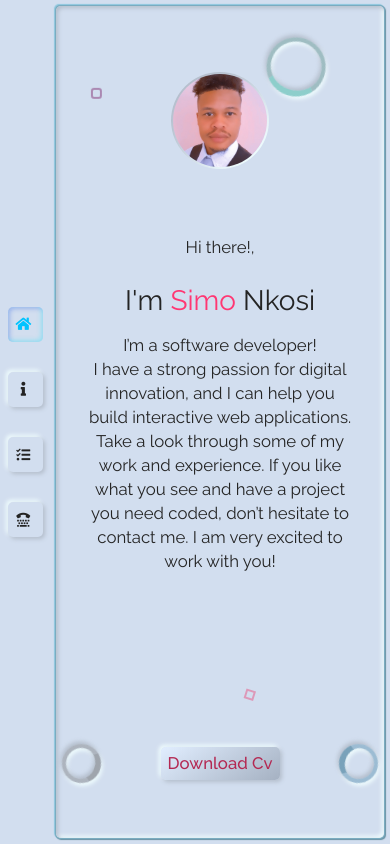
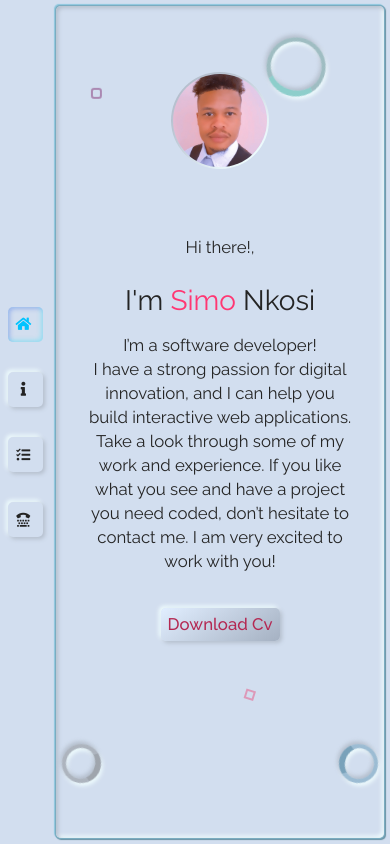
Before and after one commit to KDlamini/Portfolio, a React (Create React App) app: page / in a window 390 px wide. Built offline with nearby package versions, Linux system fonts and the light colour scheme.

Commit message:
Adjust homepage responsiveness.

```diff
--- a/src/styles/homepage/Home.css
+++ b/src/styles/homepage/Home.css
@@ -1,14 +1,11 @@
 @import url("https://fonts.googleapis.com/css2?family=Fredoka+One&family=Montserrat:ital,wght@0,100;0,200;0,300;0,400;0,500;0,600;0,700;0,800;0,900;1,100;1,200;1,300;1,400;1,500;1,600;1,700;1,800;1,900&family=Poppins:ital,wght@0,100;0,200;0,300;0,400;0,500;0,600;0,700;0,800;0,900;1,100;1,200;1,300;1,400;1,500;1,600;1,700;1,800;1,900&family=Raleway:ital,wght@0,100;0,200;0,300;0,400;0,500;0,600;0,700;0,800;0,900;1,100;1,200;1,300;1,400;1,500;1,600;1,700;1,800;1,900&family=Roboto+Slab:wght@100;200;300;400;500;600;700;800;900&display=swap");
-
 .banner {
   display: -webkit-box;
+  display: -ms-flexbox;
   display: flex;
   -webkit-box-align: center;
       -ms-flex-align: center;
           align-items: center;
-  -webkit-box-pack: justify;
-  -ms-flex-pack: justify;
-  justify-content: space-between;
   color: #242424;
   width: 100%;
   background: #d2deef;
@@ -24,23 +21,18 @@
       -ms-flex: 3;
           flex: 3;
   display: -webkit-box;
+  display: -ms-flexbox;
   display: flex;
   -webkit-box-orient: vertical;
   -webkit-box-direction: normal;
       -ms-flex-direction: column;
           flex-direction: column;
-  -webkit-box-pack: justify;
-  -ms-flex-pack: justify;
-  justify-content: space-between;
-  height: auto;
-  min-height: 50%;
   z-index: 1;
 }
 
 .introduction {
   text-align: center;
   padding: 1rem;
-  min-height: 80%;
 }
 
 .introduction p {
@@ -54,6 +46,7 @@
 .cv-btn,
 .profile-image {
   display: -webkit-box;
+  display: -ms-flexbox;
   display: flex;
   -webkit-box-align: center;
       -ms-flex-align: center;
@@ -61,10 +54,6 @@
   -webkit-box-pack: center;
       -ms-flex-pack: center;
           justify-content: center;
-}
-
-.banner-actions {
-  height: 20%;
 }
 
 .profile {
@@ -200,7 +189,6 @@
     -webkit-transform: rotate(0deg);
             transform: rotate(0deg);
   }
-
   100% {
     -webkit-transform: rotate(360deg);
             transform: rotate(360deg);
@@ -212,7 +200,6 @@
     -webkit-transform: rotate(0deg);
             transform: rotate(0deg);
   }
-
   100% {
     -webkit-transform: rotate(360deg);
             transform: rotate(360deg);
@@ -224,25 +211,21 @@
     -webkit-transform: translateX(0);
             transform: translateX(0);
   }
-
   25% {
     border: 2px solid rgba(123, 223, 30, 0.5);
     -webkit-transform: translateY(100%);
             transform: translateY(100%);
   }
-
   50% {
     border: 2px solid rgba(111, 53, 145, 0.5);
     -webkit-transform: translateX(100%) translateY(100%);
             transform: translateX(100%) translateY(100%);
   }
-
   75% {
     border: 2px solid rgba(182, 46, 46, 0.5);
     -webkit-transform: translateX(100%);
             transform: translateX(100%);
   }
-
   100% {
     -webkit-transform: translateX(0);
             transform: translateX(0);
@@ -254,25 +237,21 @@
     -webkit-transform: translateX(0);
             transform: translateX(0);
   }
-
   25% {
     border: 2px solid rgba(123, 223, 30, 0.5);
     -webkit-transform: translateY(100%);
             transform: translateY(100%);
   }
-
   50% {
     border: 2px solid rgba(111, 53, 145, 0.5);
     -webkit-transform: translateX(100%) translateY(100%);
             transform: translateX(100%) translateY(100%);
   }
-
   75% {
     border: 2px solid rgba(182, 46, 46, 0.5);
     -webkit-transform: translateX(100%);
             transform: translateX(100%);
   }
-
   100% {
     -webkit-transform: translateX(0);
             transform: translateX(0);
@@ -288,3 +267,4 @@
     padding: 1rem;
   }
 }
+/*# sourceMappingURL=Home.css.map */
--- a/src/styles/homepage/Home.scss
+++ b/src/styles/homepage/Home.scss
@@ -5,7 +5,6 @@
 .banner {
   display: flex;
   align-items: center;
-  justify-content: space-between;
   color: $dark-color;
 
   @include inner_page;
@@ -18,16 +17,12 @@
   flex: 3;
   display: flex;
   flex-direction: column;
-  justify-content: space-between;
-  height: auto;
-  min-height: 50%;
   z-index: 1;
 }
 
 .introduction {
   text-align: center;
   padding: 1rem;
-  min-height: 80%;
 }
 
 .introduction p {
@@ -43,10 +38,6 @@
   display: flex;
   align-items: center;
   justify-content: center;
-}
-
-.banner-actions {
-  height: 20%;
 }
 
 .profile {
```
Also changed, not shown: 1 other file (tests, documents, lock files or other folders). Lines whose indentation alone changed are shown as unchanged.
